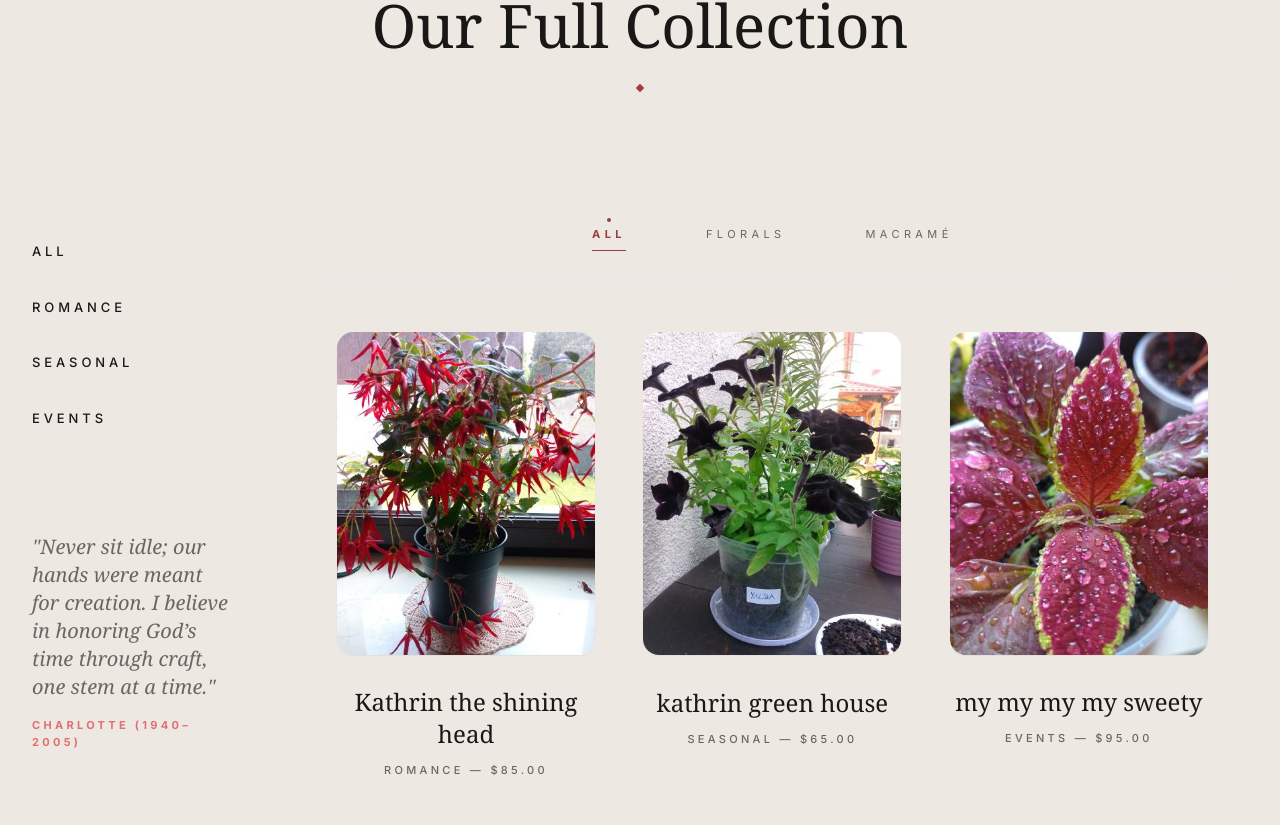
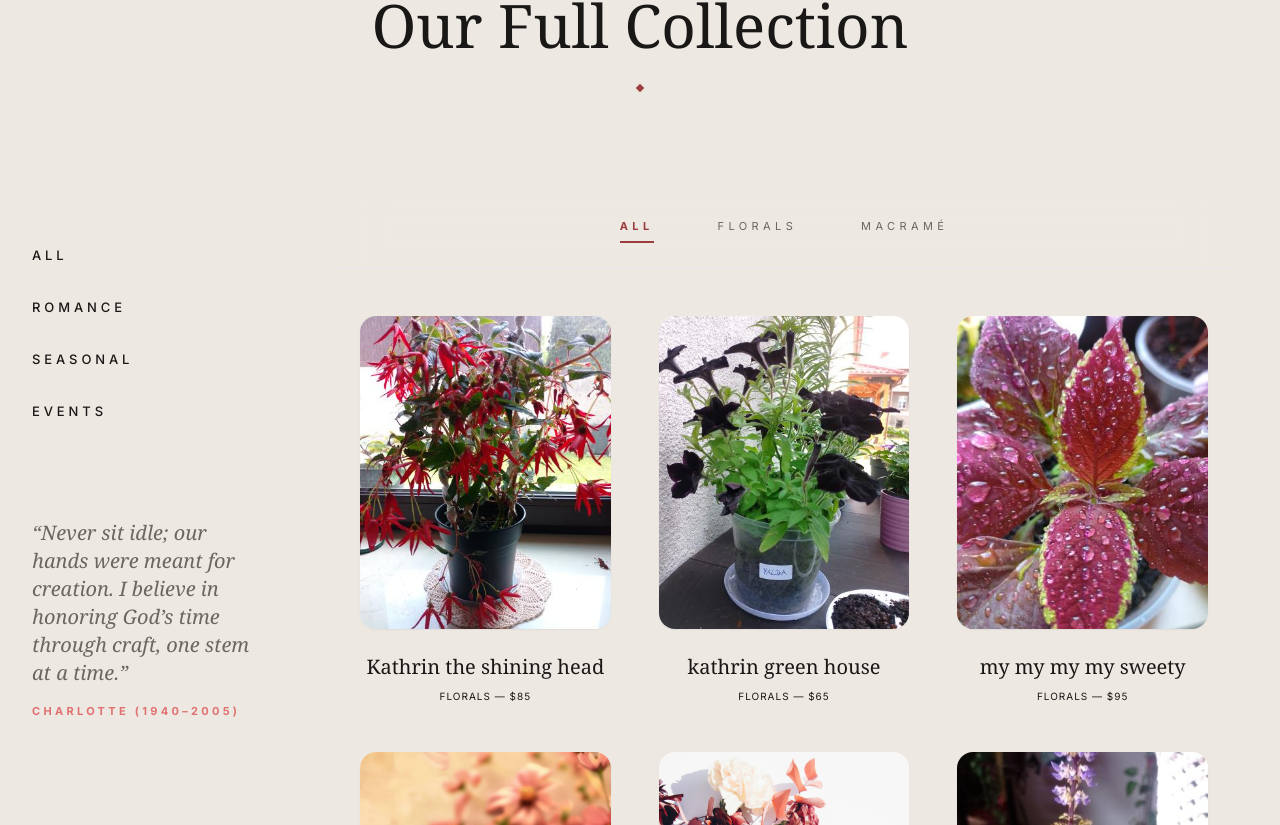
Before and after one commit to sohrabch123-lang/Meriqo, a Next.js app: page /gallery in a window 1280 px wide. Shown: the part 175-1000 px from the top of the page. Built offline with nearby package versions, Linux system fonts and the light colour scheme.

Commit message:
full clean project with motion frame fix

```diff
--- a/app/gallery/page.tsx
+++ b/app/gallery/page.tsx
@@ -1,149 +1,99 @@
 'use client';
 
 import { useState } from 'react';
-import { motion, Variants, AnimatePresence } from 'framer-motion';
+import { motion, AnimatePresence } from 'framer-motion';
 import Link from 'next/link';
 import Image from 'next/image';
 import { flowerData } from '@/data/flowers';
 
-/**
- * ANIMATION VARIANTS
- * StaggerChildren creates the "one-by-one" reveal effect.
- */
-const containerVariants: Variants = {
-  hidden: { opacity: 0 },
-  visible: {
-    opacity: 1,
-    transition: { staggerChildren: 0.1 },
-  },
-};
+type FilterValue = 'all' | 'Florals' | 'Macramé';
 
-const itemVariants: Variants = {
-  hidden: { opacity: 0, scale: 0.95, y: 20 },
-  visible: {
-    opacity: 1,
-    scale: 1,
-    y: 0,
-    transition: { duration: 0.5, ease: [0.23, 1, 0.32, 1] },
-  },
-  exit: {
-    opacity: 0,
-    scale: 0.95,
-    transition: { duration: 0.3 }
-  }
-};
+const FILTERS: { label: string; value: FilterValue }[] = [
+  { label: 'All', value: 'all' },
+  { label: 'Florals', value: 'Florals' },
+  { label: 'Macramé', value: 'Macramé' },
+];
 
 export default function GalleryPage() {
-  // 1. STATE & FILTER LOGIC
-  const [activeFilter, setActiveFilter] = useState('All');
+  const [activeFilter, setActiveFilter] = useState<FilterValue>('all');
 
-  const filteredData = flowerData.filter((item: any) => {
-    if (activeFilter === 'All') return true;
-    // Ensures case-insensitivity and matches 'Florals' or 'Macramé'
-    return item.type?.toLowerCase() === activeFilter.toLowerCase();
+  const filteredData = flowerData.filter((item) => {
+    if (activeFilter === 'all') return true;
+    return item.type === activeFilter;
   });
 
-  const filterOptions = ['All', 'Florals', 'Macramé'];
+  return (
+    <div className="flex flex-col min-h-screen bg-heritage/20">
 
-  return (
-    <div className="flex flex-col min-h-screen">
-
-      {/* 2. STICKY GLASS FILTER BAR
-          - top-[80px]: This locks it right under your main Navbar
-          - backdrop-blur-md: Blurs the products as they scroll behind
-          - bg-heritage/80: A darker glass tint to keep the text readable
-      */}
-      <div className="sticky top-[80px] z-30 w-full py-8 mb-12
-                      bg-heritage/80 backdrop-blur-md border-b border-charcoal/5
-                      transition-all duration-300">
-        <div className="flex justify-center gap-10 md:gap-20 max-w-7xl mx-auto px-4">
-          {filterOptions.map((category) => (
+      {/* FILTER BAR */}
+      <nav className="sticky top-[80px] z-30 w-full py-6 bg-heritage/60 backdrop-blur-xl border-b border-charcoal/5">
+        <div className="flex justify-center gap-8 md:gap-16 max-w-7xl mx-auto px-4">
+          {FILTERS.map(({ label, value }) => (
             <button
-              key={category}
-              onClick={() => setActiveFilter(category)}
-              className={`group relative pb-2 text-[10px] md:text-[11px] tracking-[0.4em] uppercase transition-all duration-500 ${
-                activeFilter === category
+              key={value}
+              onClick={() => setActiveFilter(value)}
+              className={`relative pb-2 text-[11px] tracking-[0.4em] uppercase transition-colors duration-300 ${
+                activeFilter === value
                   ? 'text-accent-hover font-bold'
-                  : 'text-muted hover:text-charcoal'
+                  : 'text-muted'
               }`}
             >
-              {category}
-
-              {/* Elegant Underline - Grows from center on hover/active */}
-              <span className={`absolute bottom-0 left-1/2 -translate-x-1/2 h-[1px] bg-accent-hover transition-all duration-700 ease-[cubic-bezier(0.23,1,0.32,1)] ${
-                activeFilter === category ? 'w-full' : 'w-0 group-hover:w-full'
-              }`} />
-
-              {/* Animated Layout Dot - Slides between buttons */}
-              {activeFilter === category && (
-                <motion.span
-                  layoutId="activeFilterDot"
-                  className="absolute -top-2 left-1/2 -translate-x-1/2 w-1 h-1 bg-accent-hover rounded-full"
-                  transition={{ type: "spring", stiffness: 300, damping: 30 }}
+              {label}
+              {activeFilter === value && (
+                <motion.div
+                  layoutId="activeTab"
+                  className="absolute bottom-0 left-0 w-full h-[2px] bg-accent-hover"
+                  transition={{ type: 'spring', bounce: 0.25, duration: 0.5 }}
                 />
               )}
             </button>
           ))}
         </div>
-      </div>
+      </nav>
 
-      {/* 3. PRODUCT GRID */}
-      <div className="max-w-7xl mx-auto px-6 pb-24">
-        <motion.div
-          layout
-          variants={containerVariants}
-          initial="hidden"
-          animate="visible"
-          className="grid grid-cols-1 md:grid-cols-2 lg:grid-cols-3 gap-x-12 gap-y-20"
-        >
-          <AnimatePresence mode='popLayout'>
-            {filteredData.map((flower) => (
+      {/* GALLERY */}
+      <div className="max-w-7xl mx-auto px-6 pt-12 pb-24 w-full">
+        <AnimatePresence mode="wait">
+          {/* 🔑 KEYED BY FILTER — THIS IS THE FIX */}
+          <motion.div
+            key={activeFilter}
+            className="grid grid-cols-1 md:grid-cols-2 lg:grid-cols-3 gap-12"
+            initial={{ opacity: 0 }}
+            animate={{ opacity: 1 }}
+            exit={{ opacity: 0 }}
+            transition={{ duration: 0.25 }}
+          >
+            {filteredData.map((item) => (
               <motion.div
-                key={flower.id}
-                layout // Smoothly slides cards into new grid positions
-                variants={itemVariants}
-                initial="hidden"
-                animate="visible"
-                exit="exit"
+                key={item.id}
+                initial={{ opacity: 0, y: 24 }}
+                animate={{ opacity: 1, y: 0 }}
+                transition={{ duration: 0.35, ease: 'easeOut' }}
               >
-                <Link href={`/gallery/${flower.slug}`} className="group block">
-
-                  {/* IMAGE CONTAINER */}
-                  <div className="relative aspect-[4/5] overflow-hidden rounded-2xl bg-card shadow-sm transition-all duration-700 ease-[cubic-bezier(0.23,1,0.32,1)] will-change-transform
-                                  group-hover:-translate-y-3 group-hover:shadow-[0_30px_60px_-15px_rgba(0,0,0,0.2)]">
+                <Link href={`/gallery/${item.slug}`} className="group block">
+                  <div className="relative aspect-[4/5] overflow-hidden rounded-2xl bg-card shadow-sm">
                     <Image
-                      src={flower.image}
-                      alt={flower.title}
+                      src={item.image}
+                      alt={item.alt}
                       fill
-                      className="object-cover transition-transform duration-[1.5s] ease-out group-hover:scale-105"
-                      sizes="(max-width: 768px) 100vw, (max-width: 1200px) 50vw, 33vw"
+                      sizes="(max-width: 768px) 100vw, 33vw"
+                      className="object-cover transition-transform duration-[1.5s] group-hover:scale-110"
                     />
-                    {/* Subtle Vignette Overlay */}
-                    <div className="absolute inset-0 bg-black/0 group-hover:bg-black/5 transition-colors duration-700" />
                   </div>
 
-                  {/* TEXT DETAILS */}
-                  <div className="mt-8 text-center">
-                    <div className="relative inline-block pb-1 mb-2">
-                      <h3 className="text-2xl font-serif text-charcoal transition-colors duration-500 group-hover:text-accent-hover">
-                        {flower.title}
-                      </h3>
-                      <span className="absolute bottom-0 left-1/2 -translate-x-1/2 h-[1px] bg-accent-hover w-0 group-hover:w-full transition-all duration-500 ease-[cubic-bezier(0.23,1,0.32,1)]" />
-                    </div>
-
-                    <p className="text-muted font-medium tracking-boutique text-[11px] uppercase">
-                      {flower.category} — ${flower.price}.00
-                    </p>
-
-                    <p className="text-[10px] tracking-[0.2em] uppercase text-accent-hover mt-3 opacity-0 group-hover:opacity-100 transition-opacity duration-500">
-                      {flower.type === 'Macramé' ? 'View Craft' : 'View Bloom'}
+                  <div className="mt-6 text-center">
+                    <h3 className="text-xl font-serif text-charcoal">
+                      {item.title}
+                    </h3>
+                    <p className="mt-2 text-[10px] tracking-widest uppercase text-muted/60">
+                      {item.type} — ${item.price}
                     </p>
                   </div>
                 </Link>
               </motion.div>
             ))}
-          </AnimatePresence>
-        </motion.div>
+          </motion.div>
+        </AnimatePresence>
       </div>
     </div>
   );
--- a/components/layout/Gallerysidebar.tsx
+++ b/components/layout/Gallerysidebar.tsx
@@ -1,7 +1,9 @@
 'use client';
+
 import { useState, useEffect } from 'react';
 import { usePathname } from 'next/navigation';
 import Link from 'next/link';
+import { motion, AnimatePresence } from 'framer-motion';
 
 const quotes = [
   "Never sit idle; our hands were meant for creation. I believe in honoring God’s time through craft, one stem at a time.",
@@ -11,15 +13,10 @@ const quotes = [
 export default function Sidebar() {
   const pathname = usePathname() || '';
   const [currentQuote, setCurrentQuote] = useState(0);
-  const [isFading, setIsFading] = useState(false);
 
   useEffect(() => {
     const interval = setInterval(() => {
-      setIsFading(true);
-      setTimeout(() => {
       setCurrentQuote((prev) => (prev + 1) % quotes.length);
-        setIsFading(false);
-      }, 800);
     }, 7000);
     return () => clearInterval(interval);
   }, []);
@@ -32,48 +29,74 @@ export default function Sidebar() {
   ];
 
   return (
-    /* Changed 'justify-between' to 'justify-start' to pull everything up */
-    <div className="flex flex-col h-full justify-start pt-24 pb-12 px-8 bg-heritage">
+    <motion.aside
+      initial={{ opacity: 0, x: -24 }}
+      animate={{ opacity: 1, x: 0 }}
+      transition={{ duration: 0.45, ease: 'easeOut' }}
+      className="flex flex-col h-full justify-start pt-24 pb-12 px-8 bg-heritage"
+    >
 
-      {/* 1. Navigation Section */}
-      <div>
+      {/* NAVIGATION */}
       <nav className="flex flex-col space-y-7">
-          {categories.map((cat) => {
+        {categories.map((cat, index) => {
           const active = pathname === cat.href;
+
           return (
+            <motion.div
+              key={cat.name}
+              initial={{ opacity: 0, x: -12 }}
+              animate={{ opacity: 1, x: 0 }}
+              transition={{ delay: index * 0.06, duration: 0.35 }}
+            >
               <Link
-                key={cat.name}
                 href={cat.href}
-                className={`relative pb-2 w-fit text-[13px] tracking-boutique uppercase font-medium will-change-transform transition-all duration-500 ease-[cubic-bezier(0.23,1,0.32,1)] group
-                  ${active ? 'text-accent-hover' : 'text-charcoal hover:text-accent-hover hover:translate-x-1'}
+                className={`relative pb-2 w-fit text-[13px] tracking-boutique uppercase font-medium group
+                  ${active ? 'text-accent-hover' : 'text-charcoal hover:text-accent-hover'}
                 `}
               >
                 {cat.name}
-                <span
-                  className={`absolute bottom-0 left-0 h-[1px] bg-accent-hover transition-all duration-500 ease-[cubic-bezier(0.23,1,0.32,1)]
-                    ${active ? 'w-full' : 'w-0 group-hover:w-full'}
-                  `}
+
+                {/* Active / hover underline */}
+                {active && (
+                  <motion.span
+                    layoutId="sidebar-underline"
+                    className="absolute bottom-0 left-0 h-[1px] w-full bg-accent-hover"
                   />
+                )}
+                {!active && (
+                  <span className="absolute bottom-0 left-0 h-[1px] w-0 bg-accent-hover transition-all duration-500 group-hover:w-full" />
+                )}
               </Link>
+            </motion.div>
           );
         })}
       </nav>
+
+      {/* QUOTE */}
+      <div className="mt-16 pt-8 border-t border-stone-200/30 max-w-[240px]">
+        <AnimatePresence mode="wait">
+          <motion.p
+            key={currentQuote}
+            initial={{ opacity: 0, y: 12 }}
+            animate={{ opacity: 1, y: 0 }}
+            exit={{ opacity: 0, y: -12 }}
+            transition={{ duration: 0.6, ease: 'easeOut' }}
+            className="text-lg md:text-xl leading-relaxed text-muted italic font-serif"
+          >
+            “{quotes[currentQuote]}”
+          </motion.p>
+        </AnimatePresence>
+
+        <motion.div
+          initial={{ opacity: 0 }}
+          animate={{ opacity: 1 }}
+          transition={{ delay: 0.4 }}
+          className="mt-4 text-[11px] tracking-boutique uppercase text-brand-rose font-bold"
+        >
+          charlotte (1940–2005)
+        </motion.div>
       </div>
 
-      {/* 2. Quote Section:
-          - Changed 'mt-20' to 'mt-16' to sit closer to the buttons.
-          - Removed the border-t or kept it subtle for a cleaner transition.
-      */}
-      <div className="mt-16 pt-8 border-t border-stone-200/30 max-w-[240px]">
-        <p className={`text-lg md:text-xl leading-relaxed text-muted italic font-serif transition-opacity duration-1000 ${isFading ? 'opacity-0' : 'opacity-100'}`}>
-          "{quotes[currentQuote]}"
-        </p>
-
-        <div className="mt-4 text-[11px] tracking-boutique uppercase text-brand-rose font-bold">
-          charlotte (1940–2005)
-        </div>
-      </div>
-
-    </div>
+    </motion.aside>
   );
 }
```
Lines whose indentation alone changed are shown as unchanged.
